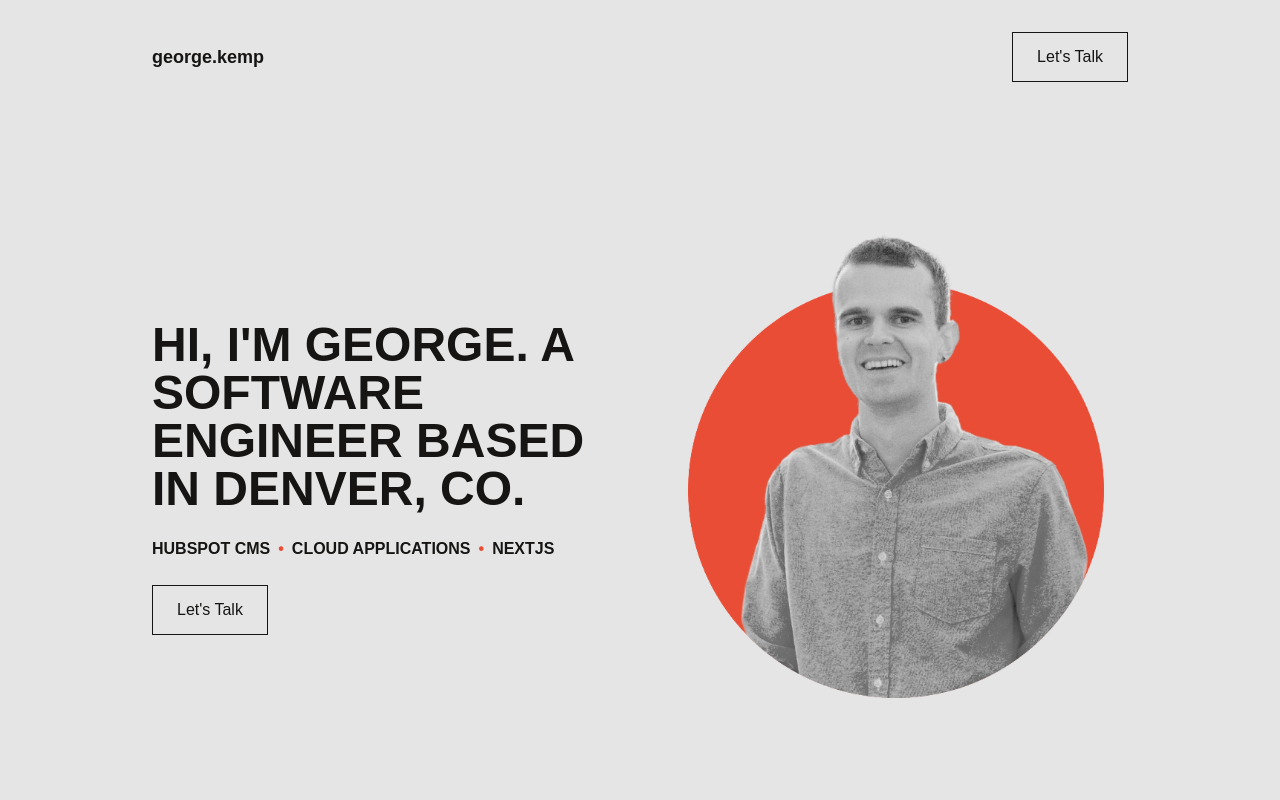
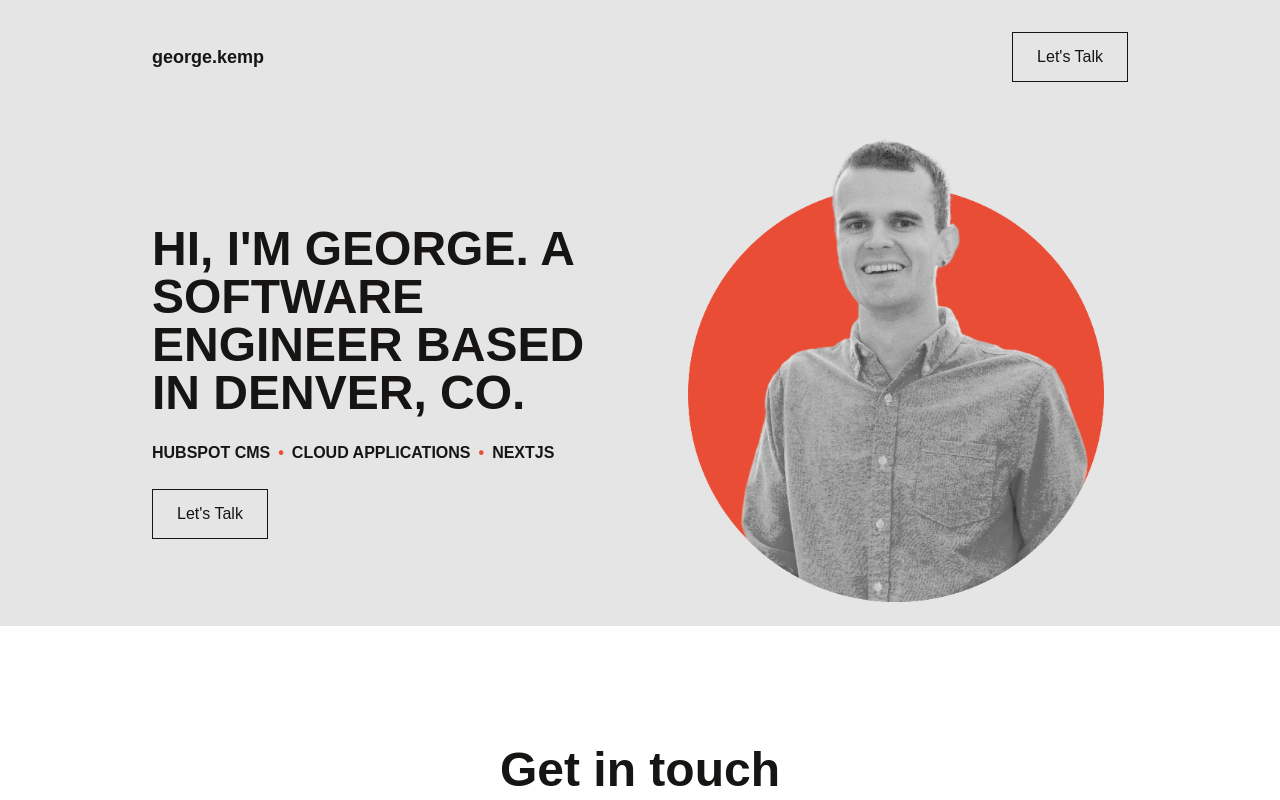
Before and after one commit to gkemp94/georgekemp-co-uk, a Next.js app: page / in a window 1280 px wide. Shown: the top 800 px of the page. Built offline with nearby package versions, Linux system fonts and the light colour scheme; a web font is replaced by a local one.

Commit message:
Remove Terrible Padding Bug

```diff
--- a/components/Section.tsx
+++ b/components/Section.tsx
@@ -4,6 +4,7 @@ import { StarIcon } from "./StarIcon";
 type SectionProps = HTMLAttributes<HTMLElement> & {
   hideIcon?: boolean;
   header?: string;
+  noPadding?: boolean;
   description?: string;
 };
 
@@ -12,11 +13,12 @@ export function Section({
   hideIcon,
   title,
   description,
+  noPadding,
   className,
   ...props
 }: SectionProps) {
   return (
-    <section className={`py-24 ${className}`} {...props}>
+    <section className={`${noPadding ? "" : "py-24"} ${className}`} {...props}>
       <div className="container mx-auto max-w-5xl p-6">
         <div className="flex flex-col items-center">
           {!hideIcon && <StarIcon className="text-red-600 mb-6" />}
--- a/pages/index.tsx
+++ b/pages/index.tsx
@@ -45,7 +45,7 @@ export default function Home() {
   const { submit, loading, error, complete } = useContactForm();
   return (
     <Layout>
-      <Section id="hero" hideIcon className="py-0">
+      <Section id="hero" hideIcon noPadding>
         <div className="grid grid-cols-12 gap-y-12 md:gap-y-0 md:gap-x-12 items-center">
           <div className="col-span-12 md:col-span-6 flex flex-col items-start gap-6">
             <h2 className="text-5xl font-bold uppercase pt-6">
```
